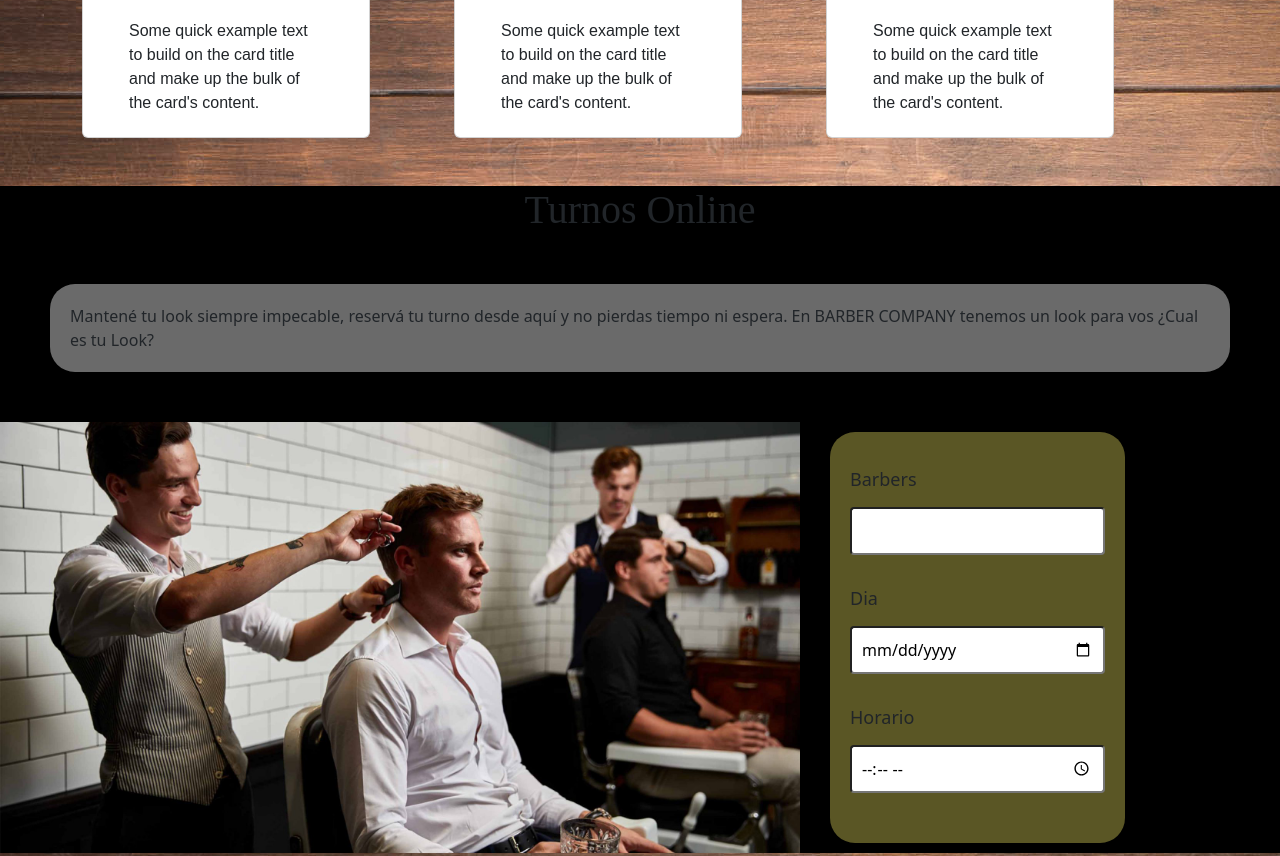
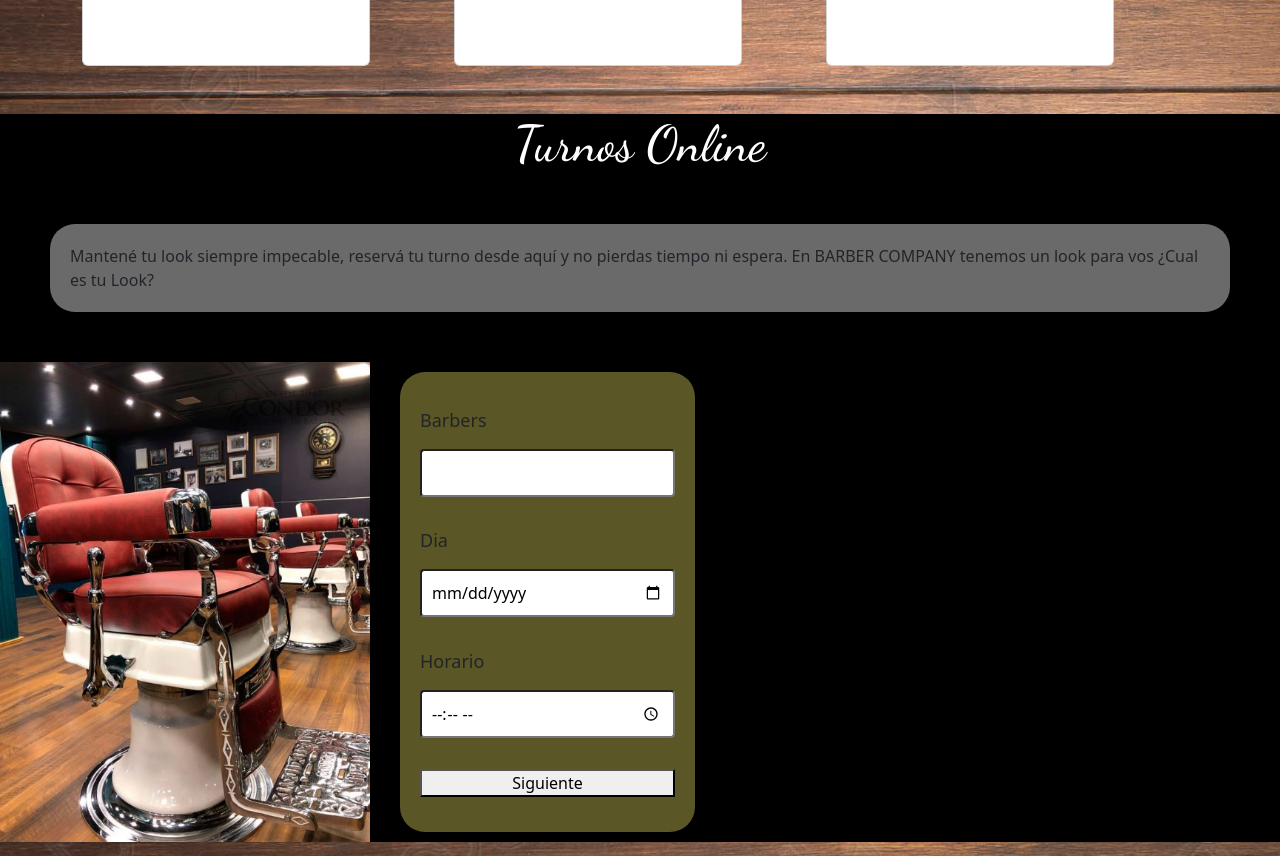
Before and after one commit to Gwhite-283/proyecto-final_gonzalo-blanco_comision39365, a website: page index.html in a window 1280 px wide. Shown: the part 2199-3055 px from the top of the page. Drawn offline with nearby package versions, Linux system fonts and the light colour scheme.

Commit message:
cambios en el index y fonts

```diff
--- a/index.html
+++ b/index.html
@@ -9,6 +9,9 @@
     <link rel="stylesheet" href="css/styles.css">
     <link href="https://cdn.jsdelivr.net/npm/bootstrap@5.3.0-alpha3/dist/css/bootstrap.min.css" rel="stylesheet"
         integrity="sha384-KK94CHFLLe+nY2dmCWGMq91rCGa5gtU4mk92HdvYe+M/SXH301p5ILy+dN9+nJOZ" crossorigin="anonymous">
+    <link rel="preconnect" href="https://fonts.googleapis.com">
+    <link rel="preconnect" href="https://fonts.gstatic.com" crossorigin>
+    <link href="https://fonts.googleapis.com/css2?family=Dancing+Script:wght@500;600;700&display=swap" rel="stylesheet">
     <link rel="stylesheet" href="https://cdnjs.cloudflare.com/ajax/libs/animate.css/4.1.1/animate.min.css" />
     <link rel="shortcut icon" href="img/Logo_barber_01.png">
 
@@ -120,9 +123,7 @@
                 <div class="card card-intro" style="width: 18rem;">
                     <img src="./img/barberos/barbero2-1.jpg" class="card-img-top" alt="...">
                     <div class="card-body">
-                        <p class="card-text">Some quick example text to build on the card title and make up the bulk of
-                            the
-                            card's content.</p>
+                        <p class="card-text">Martin J</p>
                     </div>
                 </div>
 
@@ -144,7 +145,7 @@
                 En BARBER COMPANY tenemos un look para vos ¿Cual es tu Look?</p>
             <div class="contenido">
                 <!--Imagen para Turno online-->
-                <img src="./img/Barber-Shop-Haircut-2080x1120.jpg" alt="">
+                <img src="./img/sillasdebarberia_1-500x664.jpg" class="sillon" alt="">
 
                 <form method="post" class="formulario">
                     <label for="nombre">Barbers</label>
@@ -155,6 +156,7 @@
 
                     <label for="email">Horario</label>
                     <input class="controls" type="time" id="email" name="email" required>
+                    <button>Siguiente</button>
             </div>
         </section>
 
--- a/scss/partials/_generales.scss
+++ b/scss/partials/_generales.scss
@@ -9,5 +9,6 @@ body {
 }
 
 h1 {
+    font-family: 'Dancing Script', cursive;
     @include flex-columna
 }
--- a/scss/partials/_index.scss
+++ b/scss/partials/_index.scss
@@ -4,8 +4,9 @@
 }
 
 .titulos {
-    font-family: 'Abril Fatface', bold;
-    font-size: 40px;
+    color: white;
+    font-family: 'Dancing Script', cursive;
+    font-size: 50px;
     text-align: center;
     margin-top: 30px;
 }
@@ -36,6 +37,7 @@ p.parr_intro{
 
 }
 
+
 label {
     font-size: large;
 }
@@ -54,9 +56,19 @@ label {
     gap: 20px;
 
 
-    img {
-        width: 100vh;
+.sillon {
+        width: 370px;
+        height: 480px;
     }
+}
+
+.card-text {
+    position: absolute;
+    top: 20px;
+    left: 80%;
+    width: 120px;
+    background-color: rgba(168, 168, 171, 0.83);
+
 }
 
 form {
```
Also changed, not shown: css/styles.css, img/sillasdebarberia_1-500x664.jpg (added), scss/styles.scss (line endings or trailing spaces), 1 other file.
